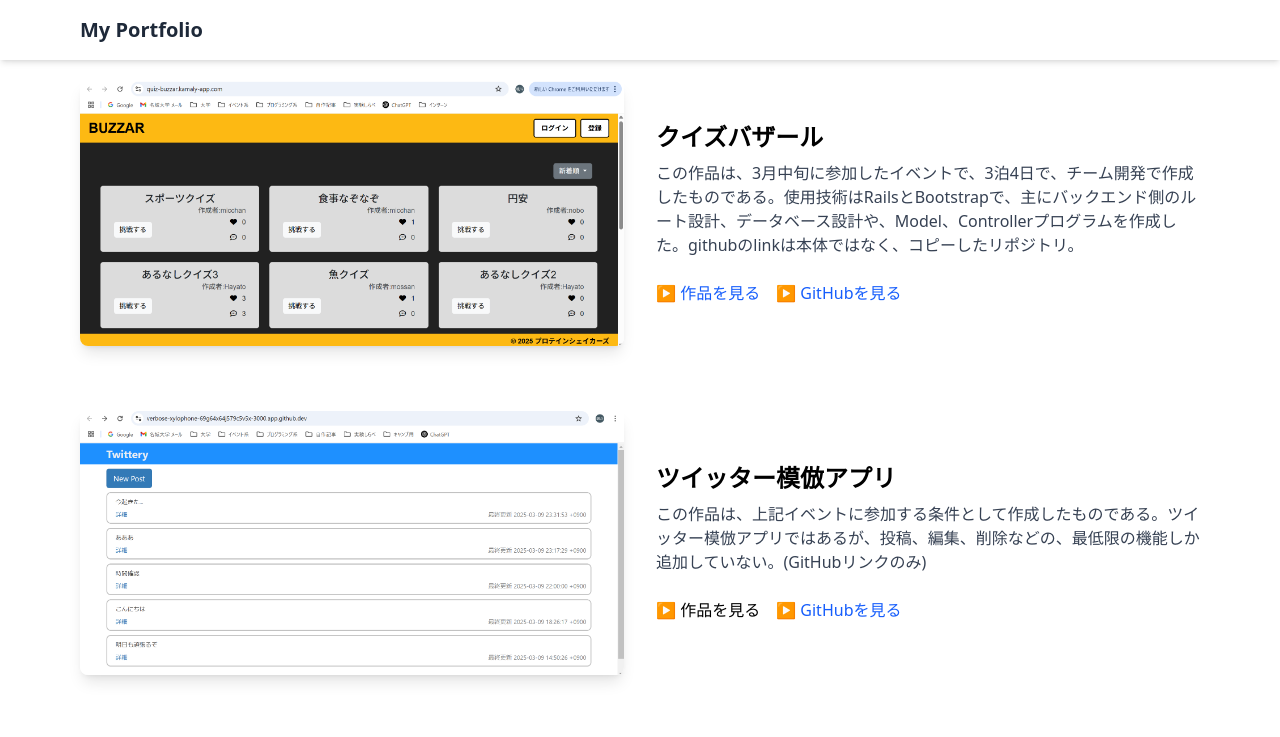
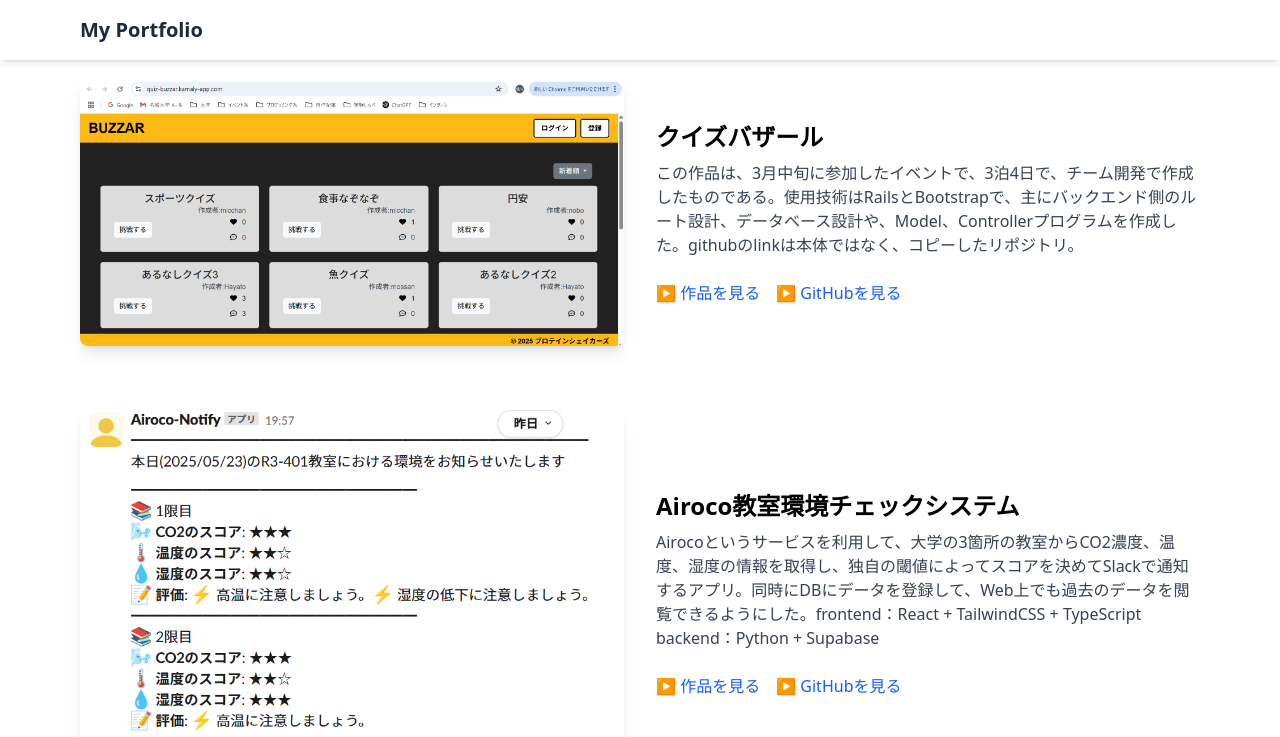
Before and after one commit to Wak8810/My-Portfolio, a React (Vite) app: page / in a window 1280 px wide. Shown: the top 737 px of the page. Built offline with nearby package versions, Linux system fonts and the light colour scheme.

Commit message:
一旦送る

```diff
--- a/src/App.tsx
+++ b/src/App.tsx
@@ -8,7 +8,8 @@ import PortfolioItem from './components/PortfolioItem';
 import QuizAppImg from './Images/quiz_bazzar.png';
 import TwitteryImg from './Images/twittery.png';
 import ReactTodoImg from './Images/React-Todo.png';
-import SlidepuzzleImg from './Images/Slidepuzzle-react.png'
+import SlidepuzzleImg from './Images/Slidepuzzle-react.png';
+import AirocoNotifyImg from './Images/Airoco-Notify.png';
 
 const App: React.FC = () => {
   const works = [
@@ -18,6 +19,13 @@ const App: React.FC = () => {
       description: 'この作品は、3月中旬に参加したイベントで、3泊4日で、チーム開発で作成したものである。使用技術はRailsとBootstrapで、主にバックエンド側のルート設計、データベース設計や、Model、Controllerプログラムを作成した。githubのlinkは本体ではなく、コピーしたリポジトリ。',
       link: 'https://quiz-buzzar.kamaly-app.com/',
       github: 'https://github.com/Wak8810/cp_quiz_bazzar'
+    },
+    {
+      imageSrc: AirocoNotifyImg,
+      title: 'Airoco教室環境チェックシステム',
+      description: 'Airocoというサービスを利用して、大学の3箇所の教室からCO2濃度、温度、湿度の情報を取得し、独自の閾値によってスコアを決めてSlackで通知するアプリ。同時にDBにデータを登録して、Web上でも過去のデータを閲覧できるようにした。frontend：React + TailwindCSS + TypeScript backend：Python + Supabase',
+      link: 'https://wak8810.github.io/slidepuzzles-react/',
+      github: 'https://github.com/Wak8810/slidepuzzles-react'
     },
     {
       imageSrc: TwitteryImg,
```
Also changed, not shown: src/Images/Airoco-Notify.png (added).
